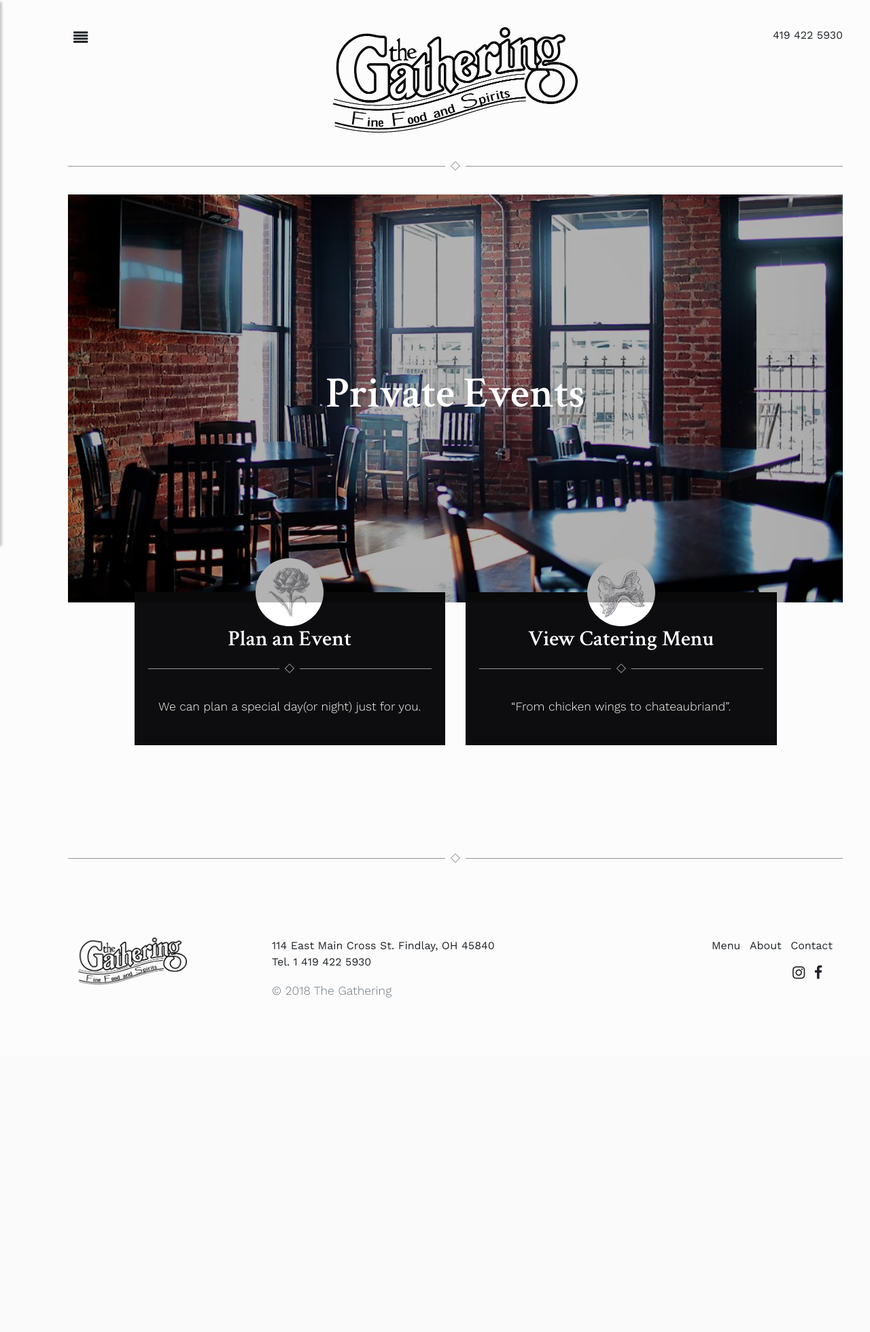
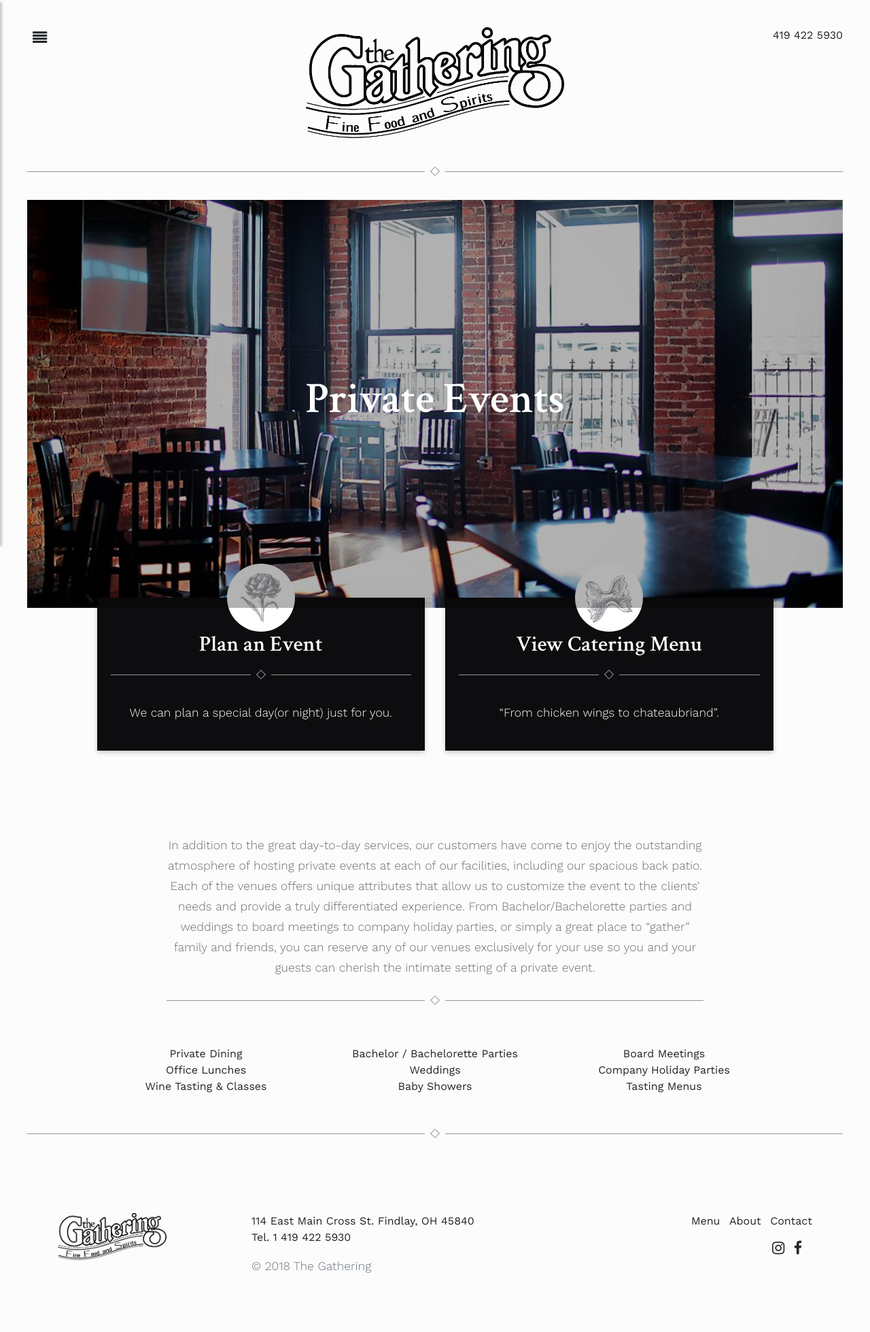
Before and after one commit to JustinLaureano/Portfolio, a Django app: page /the_gathering/private_events/ in a window 1280 px wide. Shown: the whole page at 68% size. Before the commit the page ends 1467 px from the top, so only its background shows below. Run offline with Django 3.2, Linux system fonts and the light colour scheme; some libraries are stand-ins or nearby versions.

Commit message:
modified events page

```diff
--- a/the_gathering/static/css/style.css
+++ b/the_gathering/static/css/style.css
@@ -373,22 +373,25 @@ hr .sign-up {
     padding-left: 20px;
     padding-right:20px;
     background: #0d0d0f;
-    margin-bottom: 100px;
-    z-index: 3;
+    margin-bottom: 75px;
+    box-shadow: 0px 3px 7px rgba(0, 0, 0, 0.2);
 }
 
 .box-button img {
     margin-top: -50px;
-    z-index: 4;
 }
 
 .negative-top-sm {
     margin-top: -40px;
 }
 
-
 .white {
     color: #fff;
+}
+
+.column-list {
+    column-count: 3;
+    column-fill: balance;
 }
 
 #history {
@@ -457,18 +460,13 @@ footer {
     }
 }
 
+@media (max-width: 768px) {
 
-
+}
 
 @media (max-width: 1080px) {
     h1 {
         font-size: 3em;
-    }
-}
-
-@media (max-width: 768px) {
-    #view-menu {
-        margin-top: 100px;
     }
 }
 
--- a/the_gathering/static/js/sr.js
+++ b/the_gathering/static/js/sr.js
@@ -256,8 +256,8 @@ duration: 2000,
 delay: 400,
 origin: 'bottom',
 });
+
 // private events
-// reservations
 sr.reveal('.full', {
 duration: 2000,
 origin: 'bottom',
@@ -266,6 +266,26 @@ sr.reveal('.box-button', {
 duration: 2000,
 delay: 200,
 origin: 'bottom',
+});
+sr.reveal('.private-event-about', {
+duration: 2000,
+origin: 'bottom',
+});
+
+// reservations
+sr.reveal('#reservation-intro', {
+duration: 2000,
+origin: 'bottom',
+});
+sr.reveal('#reservation-left', {
+duration: 2000,
+origin: 'left',
+distance: '800px'
+});
+sr.reveal('#reservation-right', {
+duration: 2000,
+origin: 'right',
+distance: '800px'
 });
 
 // contact
--- a/the_gathering/templates/the_gathering/base.html
+++ b/the_gathering/templates/the_gathering/base.html
@@ -47,7 +47,7 @@
                         <a href="{% url 'the_gathering:shop' %}">Shop</a>
                     </li>
                     <li>
-                        <a href="{% url 'the_gathering:listen' %}">Listen</a>
+                        <a href="{% url 'the_gathering:events' %}">Events</a>
                     </li>
                     <li>
                         <hr/>
--- a/the_gathering/templates/the_gathering/listen.html
+++ b/the_gathering/templates/the_gathering/events.html
@@ -5,7 +5,7 @@
 <div class="row intro-text" id="listen-intro"> <!-- Listen Intro -->
     <div class="col-2"></div>
     <div class="col-6 align-self-end">
-        <h1>Listen</h1>
+        <h1>Live Events</h1>
         <br>
         <p>With live music every weekend, frequent food, whiskey, and wine tastings, along with movie and trivia nights, there is always something to check out at the Gathering!</p>
     </div>
--- a/the_gathering/templates/the_gathering/private_events.html
+++ b/the_gathering/templates/the_gathering/private_events.html
@@ -56,5 +56,38 @@
     </div>
 </div>
 
+<div class="row">
+    <div class="col-md-8 offset-md-2 text-center">
+        <p class=" private-event-about">
+            In addition to the great day-to-day services, our customers have come to enjoy the outstanding atmosphere of hosting private events at each of our facilities, including our spacious back patio. Each of the venues offers unique attributes that allow us to customize the event to the clients’ needs and provide a truly differentiated experience. From Bachelor/Bachelorette parties and weddings to board meetings to company holiday parties, or simply a great place to “gather” family and friends, you can reserve any of our venues exclusively for your use so you and your guests can cherish the intimate setting of a private event.
+        </p>
+        <div class="row"> <!-- Horizontal Rule & Diamond -->
+            <div class="col">
+                <hr class="sign-up" />
+            </div>
+            <div class="diamond">
+            </div>
+            <div class="col">
+                <hr class="sign-up" />
+            </div>
+        </div> <!-- End Horizontal Rule & Diamond -->
+    </div>
+</div>
+<div class="row">
+    <div class="col-sm-10 offset-sm-1">
+        <ul class="list-unstyled column-list text-center private-event-about">
+            <li>Private Dining</li>
+            <li>Office Lunches</li>
+            <li>Wine Tasting & Classes</li>
+            <li>Bachelor / Bachelorette Parties</li>
+            <li>Weddings</li>
+            <li>Baby Showers</li>
+            <li>Board Meetings</li>
+            <li>Company Holiday Parties</li>
+            <li>Tasting Menus</li>
+        </ul>
+    </div>
+</div>
+
 
 {% endblock %}
--- a/the_gathering/urls.py
+++ b/the_gathering/urls.py
@@ -9,7 +9,7 @@ urlpatterns = [
     path('eat/', views.eat_page, name='eat'),
     path('drink/', views.drink_page, name='drink'),
     path('shop/', views.shop_page, name='shop'),
-    path('listen/', views.listen_page, name='listen'),
+    path('events/', views.events_page, name='events'),
     path('about/', views.about_page, name='about'),
     path('menus/', views.menus_page, name='menus'),
     path('private_events/', views.private_events_page, name='private_events'),
--- a/the_gathering/views.py
+++ b/the_gathering/views.py
@@ -18,9 +18,9 @@ def shop_page(request):
     return render(request, 'the_gathering/shop.html', {})
 
 
-def listen_page(request):
+def events_page(request):
     live_event = LiveEvent.objects.all()
-    return render(request, 'the_gathering/listen.html', {'live_event':
+    return render(request, 'the_gathering/events.html', {'live_event':
                                                         live_event})
 
 
```
Also changed, not shown: the_gathering/templates/the_gathering/index.html (+53 -0 lines).
